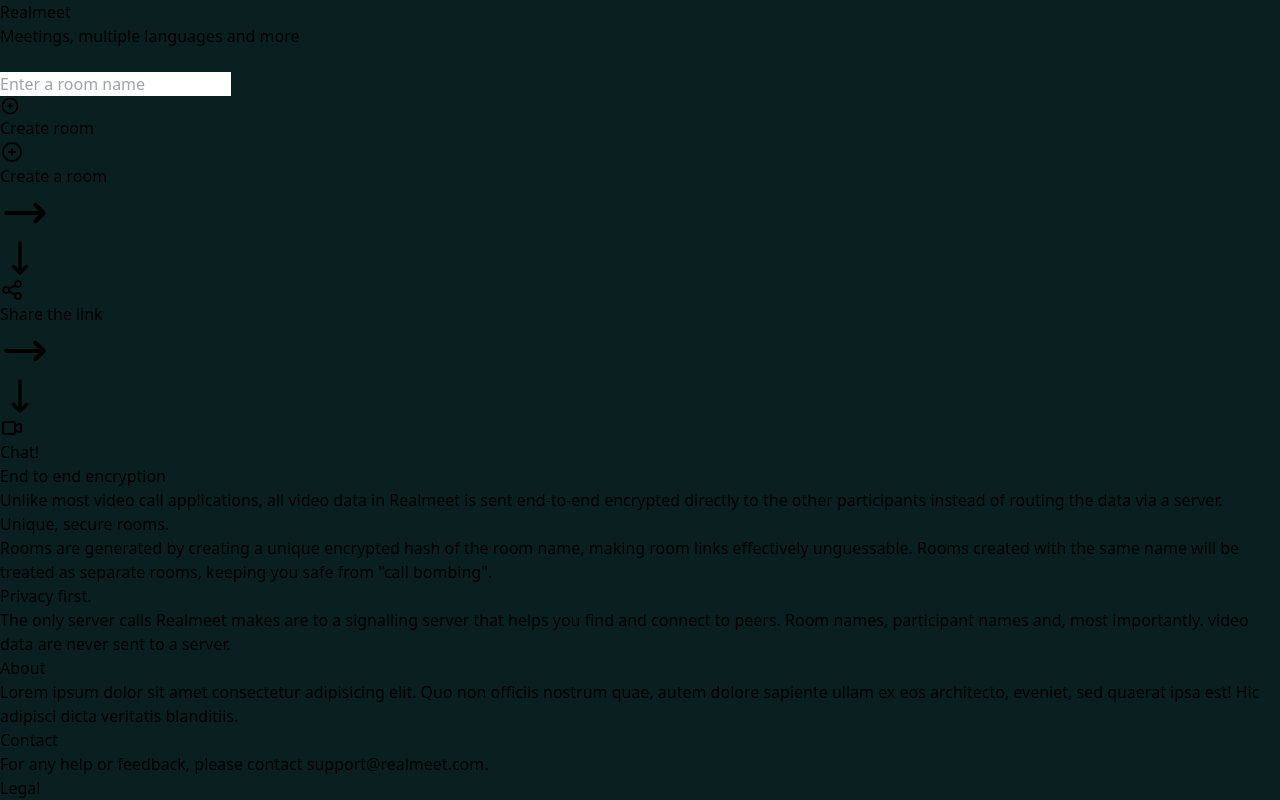
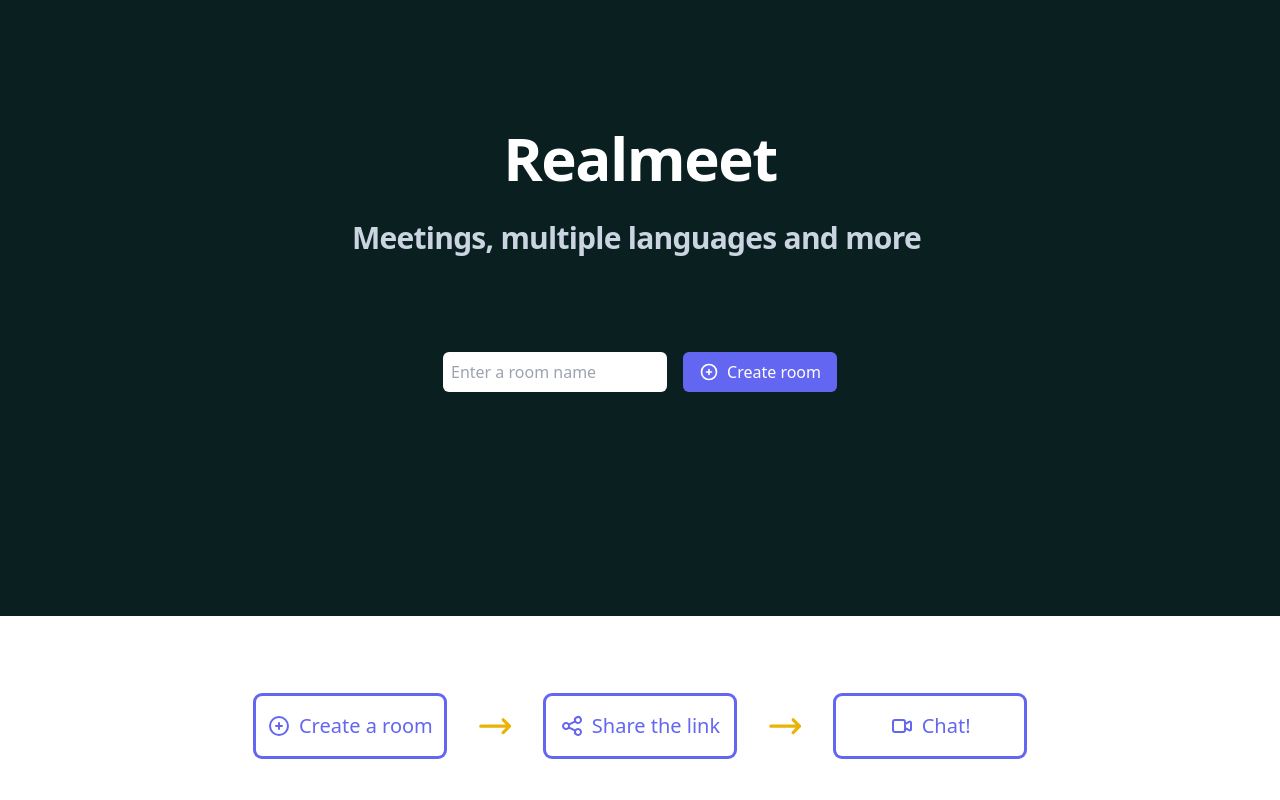
Before and after one commit to yarango582/realmeet, a Next.js app: page / in a window 1280 px wide. Built offline with nearby package versions, Linux system fonts and the light colour scheme.

Commit message:
fix: styles

```diff
--- a/tailwind.config.js
+++ b/tailwind.config.js
@@ -1,6 +1,6 @@
 module.exports = {
   mode: "jit",
-  purge: ["./pages/**/*.{js,ts,jsx,tsx}", "./components/**/*.{js,ts,jsx,tsx}"],
+  purge: ["./src/pages/**/*.{js,ts,jsx,tsx}", "./src/components/**/*.{js,ts,jsx,tsx}"],
   darkMode: "media",
   theme: {
     extend: {},
```
